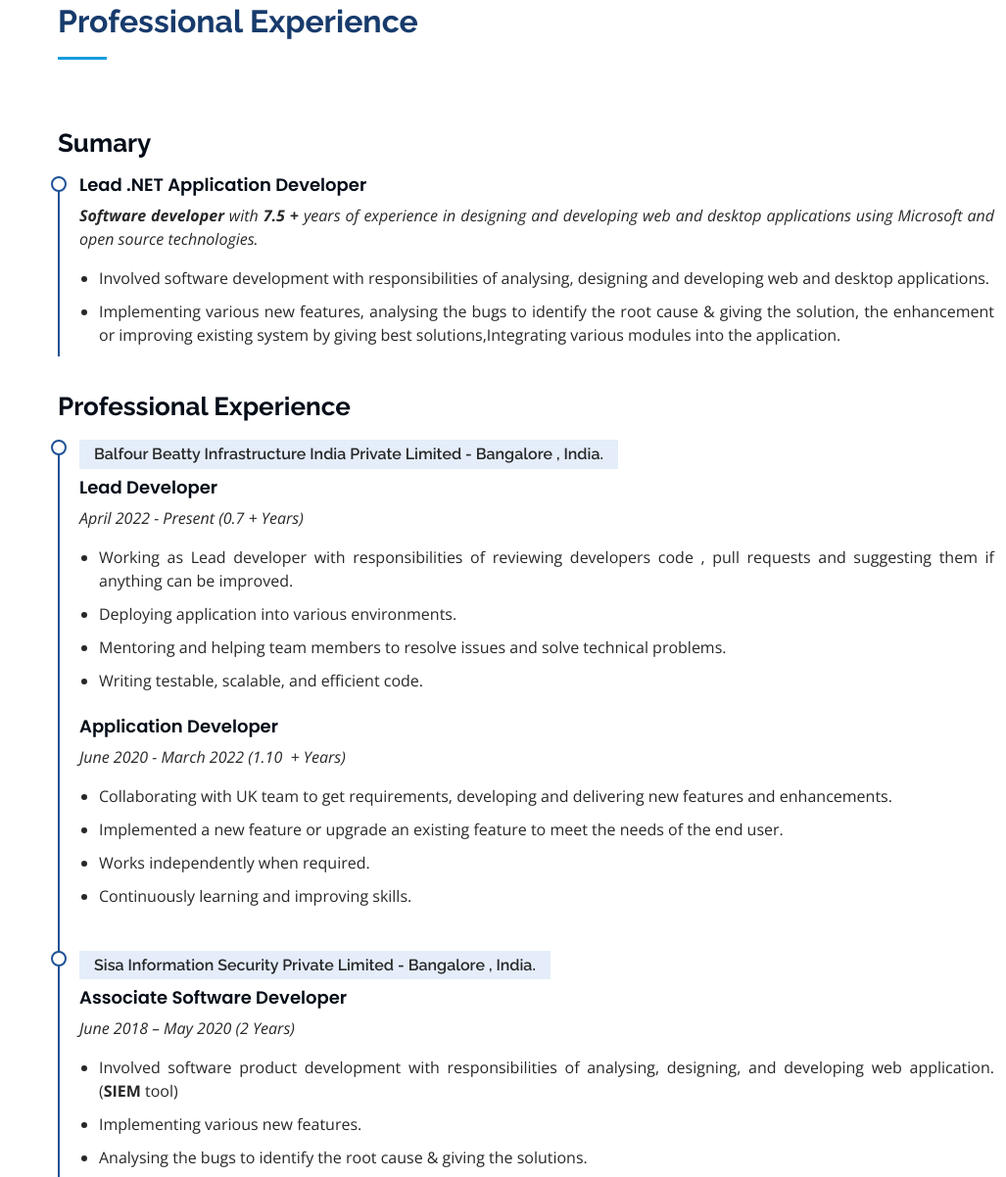
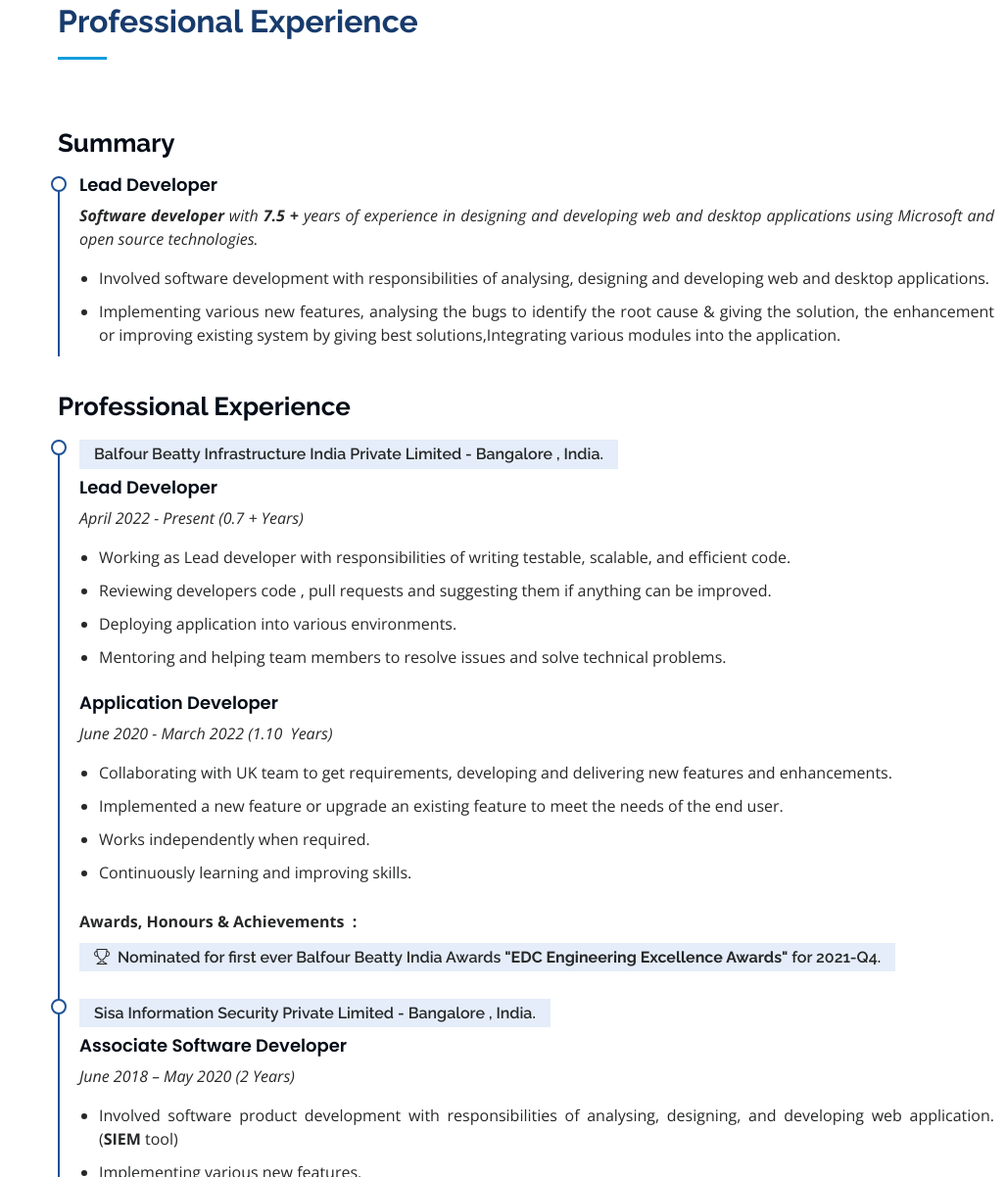
Before and after one commit to vigneshrapport/vigneshrapport.github.io, a plain HTML site: page index.html in a window 1280 px wide. Shown: the part 3682-4884 px from the top of the page at 98% size, without its empty margins (253-1280 px from the left). Drawn offline with nearby package versions, Linux system fonts and the light colour scheme.

Commit message:
Version 1.0.4.

```diff
--- a/index.html
+++ b/index.html
@@ -405,9 +405,9 @@
 
                 <div class="row">
                     <div class="col-lg-12" data-aos="fade-up">
-                        <h3 class="resume-title">Sumary</h3>
+                        <h3 class="resume-title">Summary</h3>
                         <div class="resume-item pb-0">
-                            <h4>Lead .NET Application Developer</h4>
+                            <h4>Lead Developer</h4>
                             <p><em><b> Software developer</b> with <b><span class="totalExperence"></span>&nbsp;+ </b>years of experience in designing and developing web and desktop applications using Microsoft and open source technologies.</em></p>
                             <ul>
                                 <li>Involved software development with responsibilities of analysing, designing and developing web and desktop applications.</li>
@@ -422,19 +422,23 @@
                             <h5> Balfour Beatty Infrastructure India Private Limited - Bangalore , India.</h5>
                             <h4>Lead Developer </h4> <p><em>April 2022 - Present (<span class="bbExperence"></span>&nbsp;+ Years)</em></p>
                             <ul>
-                                <li>Working as Lead developer with responsibilities of reviewing developers code , pull requests and suggesting them if anything can be improved. </li>
+                                <li>Working as Lead developer with responsibilities of writing testable, scalable, and efficient code.</li>
+                                <li>Reviewing developers code , pull requests and suggesting them if anything can be improved. </li>
                                 <li>Deploying application into various environments.</li>
                                 <li>Mentoring and helping team members to resolve issues and solve technical problems.</li>
-                                <li>Writing testable, scalable, and efficient code.</li>
                             </ul>
                             <h4>Application Developer</h4>
-                            <p><em>June 2020 - March 2022 (1.10 &nbsp;+ Years)</em></p>
+                            <p><em>June 2020 - March 2022 (1.10 &nbsp;Years)</em></p>
                             <ul>
                                 <li>Collaborating with UK team to get requirements, developing and delivering new features and enhancements.</li>
                                 <li>Implemented a new feature or upgrade an existing feature to meet the needs of the end user.</li>
                                 <li>Works independently when required.</li>
                                 <li>Continuously learning and improving skills.</li>
                             </ul>
+                            <div class="award">
+                                <b>Awards, Honours & Achievements &nbsp;:&nbsp;</b><br />
+                                <h5> <i class="bi bi-trophy"></i>&nbsp; Nominated for first ever Balfour Beatty India Awards <b>"EDC Engineering Excellence Awards"</b> for 2021-Q4.</h5>
+                            </div>
                         </div>
 
                         <div class="resume-item">
```
Also changed, not shown: 2 other files.
